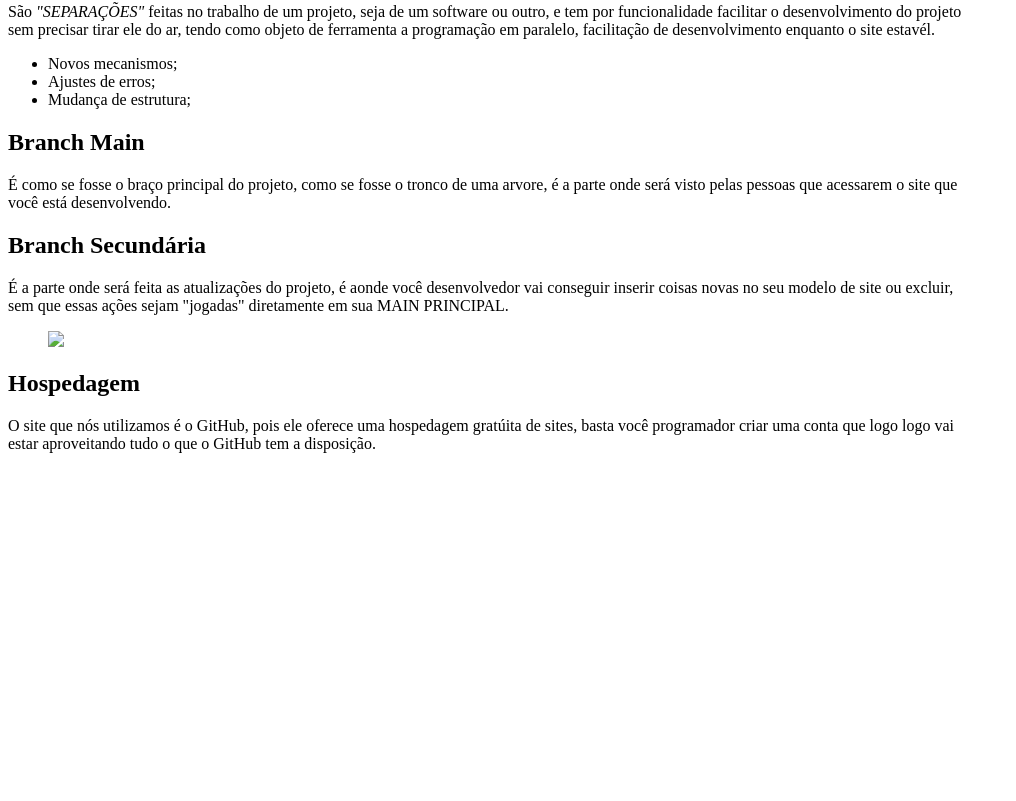
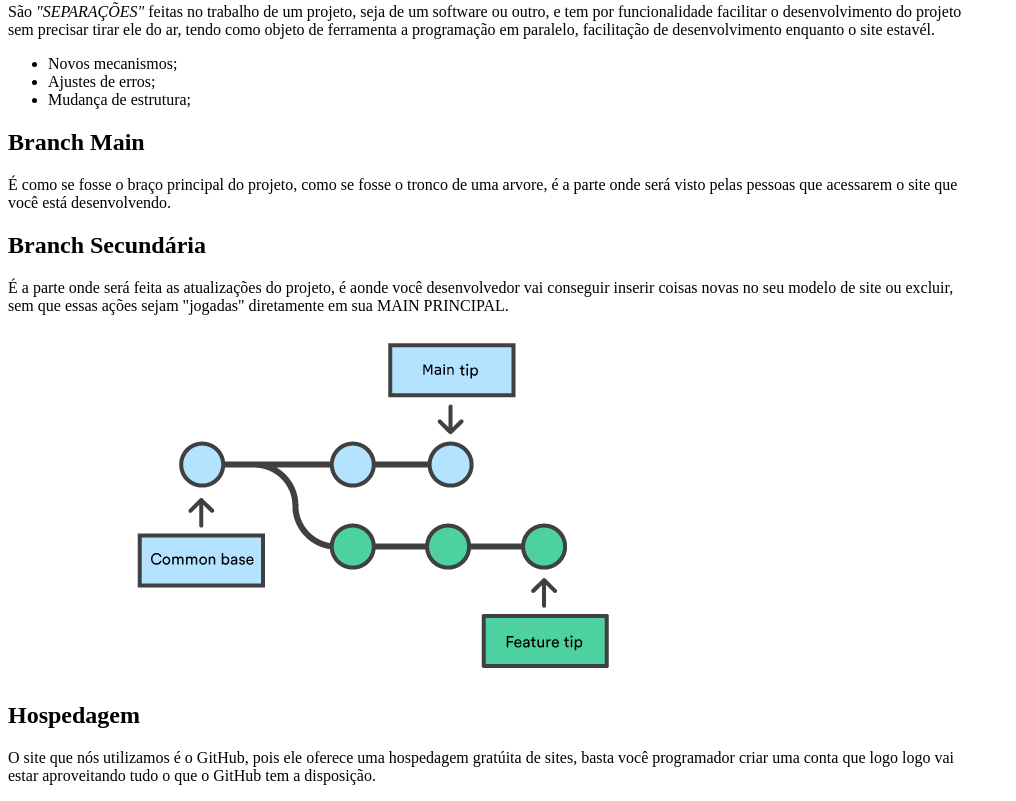
Before and after one commit to LuisGuilhermeHrentechechen/Trilha-do-Aprendizado-, a plain HTML site: page Branches/branches.html in a window 1280 px wide. Shown: the part 77-878 px from the top of the page, without its empty margins (0-1016 px from the left). Before the commit the page ends 800 px from the top, so only its background shows below. Drawn offline with Linux system fonts and the light colour scheme.

Commit message:
Update branches.html

```diff
--- a/Branches/branches.html
+++ b/Branches/branches.html
@@ -27,7 +27,7 @@
         <p>É a parte onde será feita as atualizações do projeto, é aonde você desenvolvedor vai conseguir inserir coisas novas no seu modelo de site ou excluir, <br> sem que essas ações sejam "jogadas" diretamente em sua MAIN PRINCIPAL.</p>
 
             <figure>
-                <img src="./img/imgbranche.png">
+                <img src="/img/imgbranche.png">
             </figure>
 
     <h2>Hospedagem</h2>
```
